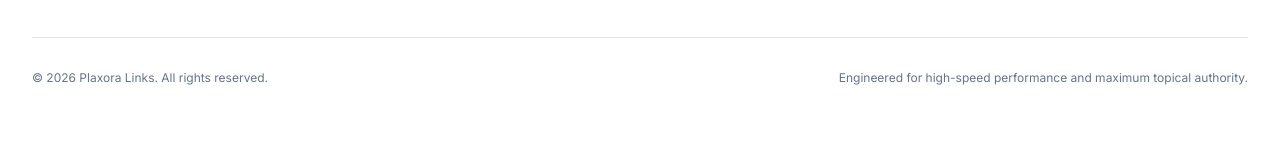
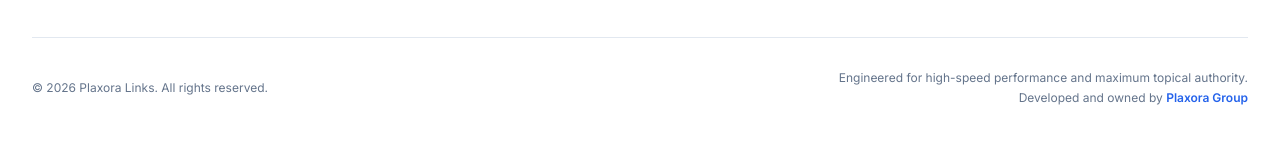
Before and after one commit to plaxoragroup/shorturl, a React (Vite) app: page /dashboard in a window 1280 px wide. Shown: the part 1043-1187 px from the top of the page. Built offline with nearby package versions, Linux system fonts and the light colour scheme; no server answers.

Commit message:
Add developer and owner credit to Footer

```diff
--- a/src/components/layout/Footer.tsx
+++ b/src/components/layout/Footer.tsx
@@ -66,7 +66,10 @@ export const Footer: React.FC = () => {
 
         <div className="pt-8 border-t border-slate-200 dark:border-slate-800 flex flex-col sm:flex-row items-center justify-between text-xs text-slate-500 gap-4 transition-colors">
           <p>© 2026 Plaxora Links. All rights reserved.</p>
-          <p>Engineered for high-speed performance and maximum topical authority.</p>
+          <div className="text-center sm:text-right">
+            <p className="mb-1">Engineered for high-speed performance and maximum topical authority.</p>
+            <p>Developed and owned by <a href="https://plaxoragroup.com" target="_blank" rel="noreferrer" className="text-brand-blue hover:underline font-semibold">Plaxora Group</a></p>
+          </div>
         </div>
       </div>
     </footer>
```
